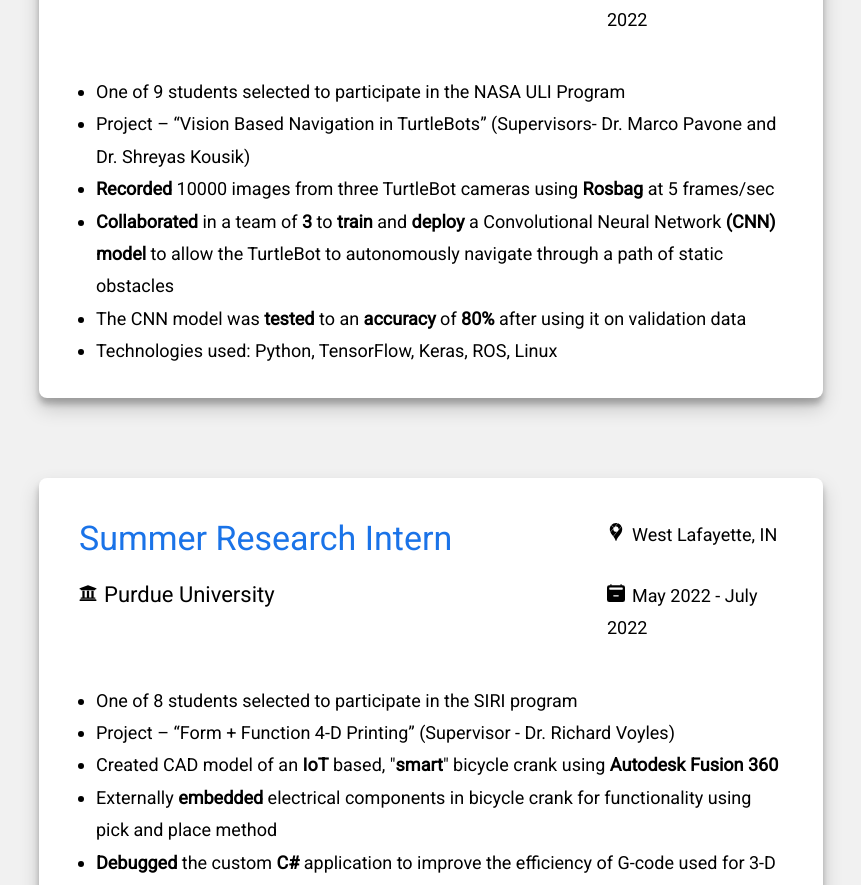
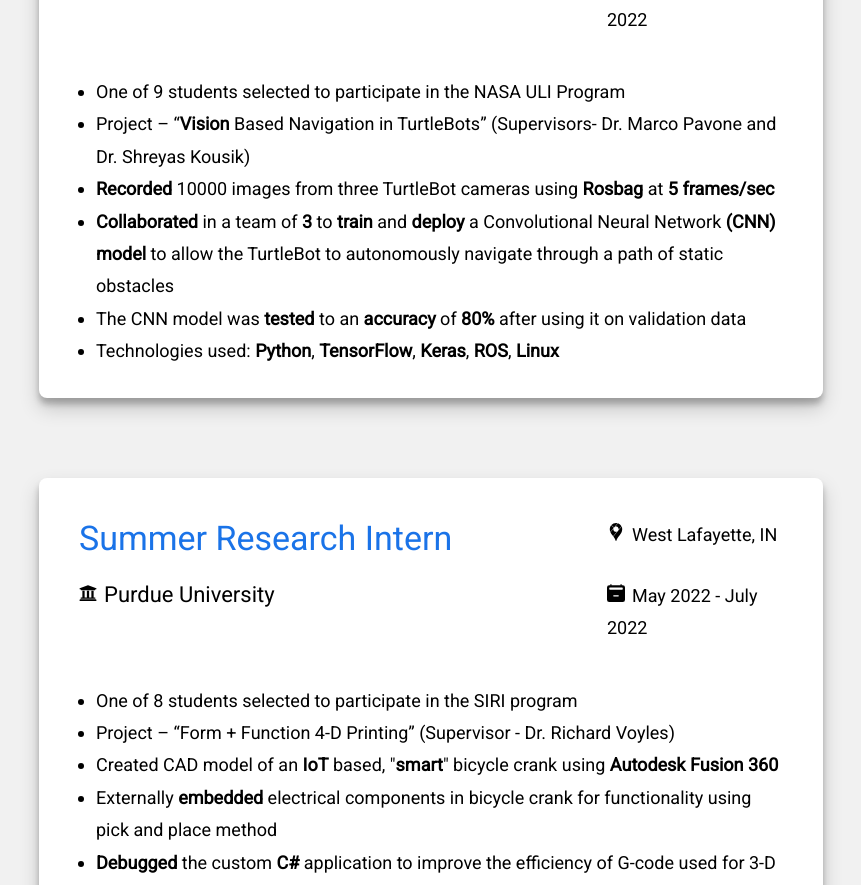
Before and after one commit to SHASWAT2000-loves-logic/Personal-Website, a React (Create React App) app: page / in a window 1280 px wide. Shown: the part 1973-2858 px from the top of the page, without its empty margins (309-1170 px from the left). Built offline with nearby package versions, Linux system fonts and the light colour scheme.

Commit message:
updated resume

```diff
--- a/src/components/Experience.jsx
+++ b/src/components/Experience.jsx
@@ -20,11 +20,11 @@
         </div>
         <ul className="position_description">
           <li>One of 9 students selected to participate in the NASA ULI Program</li>
-          <li>Project – “Vision Based Navigation in TurtleBots” (Supervisors- Dr. Marco Pavone and Dr. Shreyas Kousik)</li>
-          <li><span className="bold">Recorded</span> 10000 images from three TurtleBot cameras using <span className="bold">Rosbag</span> at 5 frames/sec</li>
+          <li>Project – “<span className="bold">Vision</span> Based Navigation in TurtleBots” (Supervisors- Dr. Marco Pavone and Dr. Shreyas Kousik)</li>
+          <li><span className="bold">Recorded</span> 10000 images from three TurtleBot cameras using <span className="bold">Rosbag</span> at <span className="bold">5 frames/sec</span></li>
           <li><span className="bold">Collaborated</span> in a team of <span className="bold">3</span> to <span className="bold">train</span> and <span className="bold">deploy</span> a Convolutional Neural Network <span className="bold">(CNN) model</span> to allow the TurtleBot to autonomously navigate through a path of static obstacles</li>
           <li>The CNN model was <span className="bold">tested</span> to an <span className="bold">accuracy</span> of <span className="bold">80%</span> after using it on validation data</li>
-          <li>Technologies used: Python, TensorFlow, Keras, ROS, Linux </li>
+          <li>Technologies used: <span className="bold">Python</span>, <span className="bold">TensorFlow</span>, <span className="bold">Keras</span>, <span className="bold">ROS</span>, <span className="bold">Linux</span></li>
         </ul>
       </div>
 
--- a/src/mobile.css
+++ b/src/mobile.css
@@ -1,4 +1,3 @@
-
 /* media query for mobile devices */
 
 @media only screen and (max-width:480px){
@@ -30,7 +29,7 @@
     content: "SHASWAT";
     position: relative;
     top:-12px;
-    left:210px;
+    left:180px;
     color:#fff;
     font-size: 26px;
   }
@@ -51,7 +50,7 @@
   .bm-cross-button {
     height: 24px;
     width: 24px;
-    margin-right: -200px !important;
+    margin-right: -160px !important;
     margin-top: 0px !important;
   }
 
--- a/src/tablets.css
+++ b/src/tablets.css
@@ -1,4 +1,3 @@
-
 /* media query for iPads, Tablets */
 
 @media only screen and (min-width:481px) and (max-width:767px) {
```
Also changed, not shown: src/index.css (line endings or trailing spaces), src/laptops.css (line endings or trailing spaces), 1 other file (tests, documents, lock files or other folders). Lines whose indentation alone changed are shown as unchanged.
